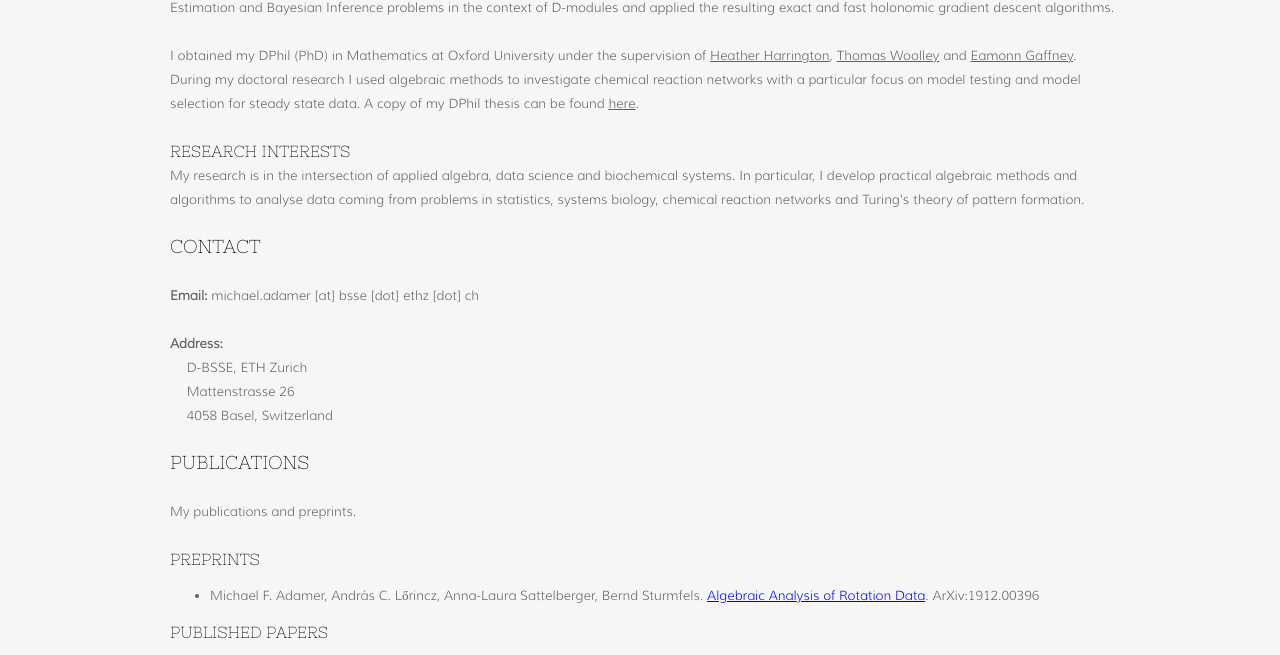
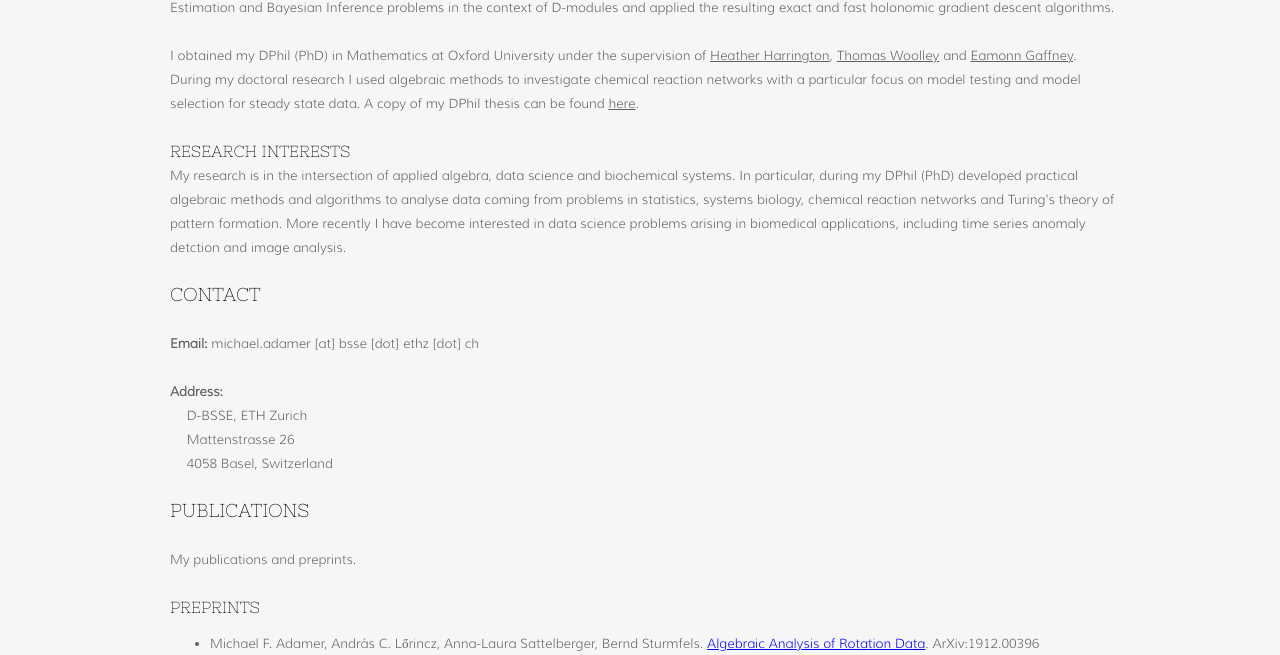
Before and after one commit to MikeAdamer/mikeadamer.github.io, a plain HTML site: page index.html in a window 1280 px wide. Shown: the part 383-1038 px from the top of the page. Drawn offline with Linux system fonts and the light colour scheme.

Commit message:
Added research interests

```diff
--- a/index.html
+++ b/index.html
@@ -55,7 +55,8 @@
 
 				<p>
 					My research is in the intersection of applied algebra, data science and biochemical systems.
-					In particular, I develop practical algebraic methods and algorithms to analyse data coming from problems in statistics, systems biology, chemical reaction networks and Turing's theory of pattern formation.
+					In particular, during my DPhil (PhD) developed practical algebraic methods and algorithms to analyse data coming from problems in statistics, systems biology, chemical reaction networks and Turing's theory of pattern formation.
+					More recently I have become interested in data science problems arising in biomedical applications, including time series anomaly detction and image analysis.
 				</p>
 
 				<h3><a name="contact"> Contact </a></h3>
```
